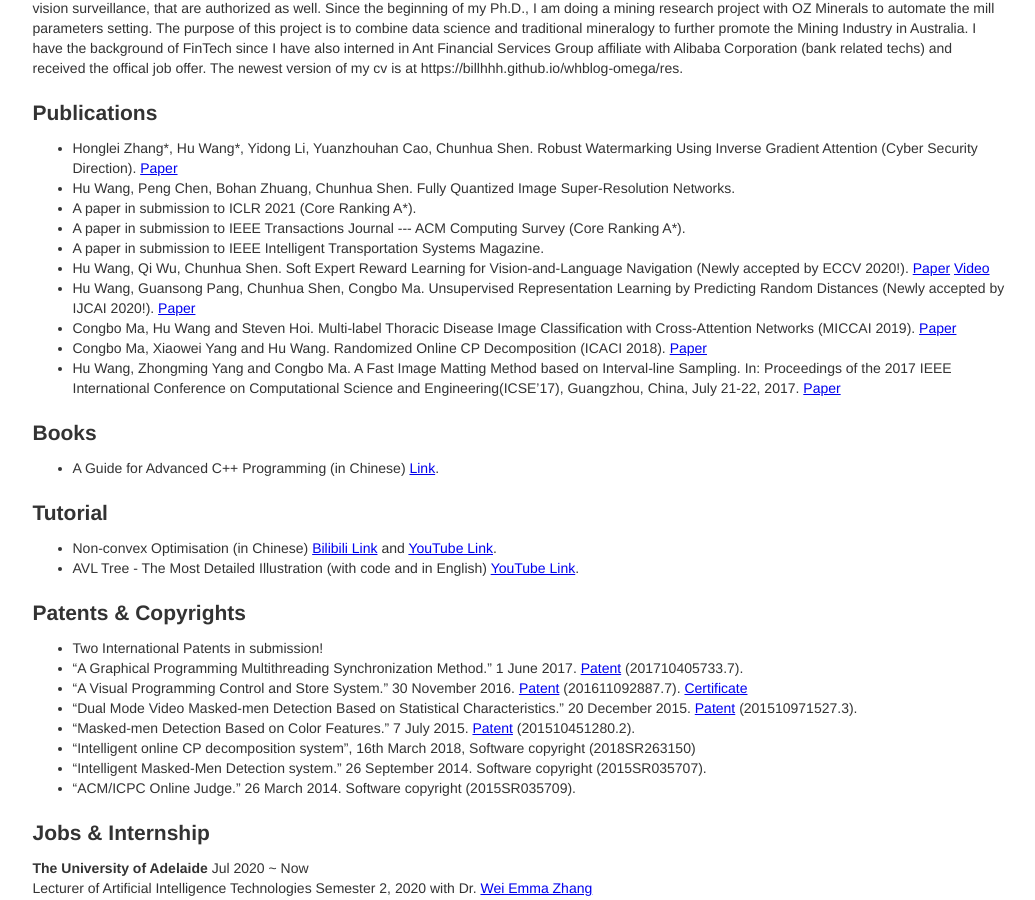
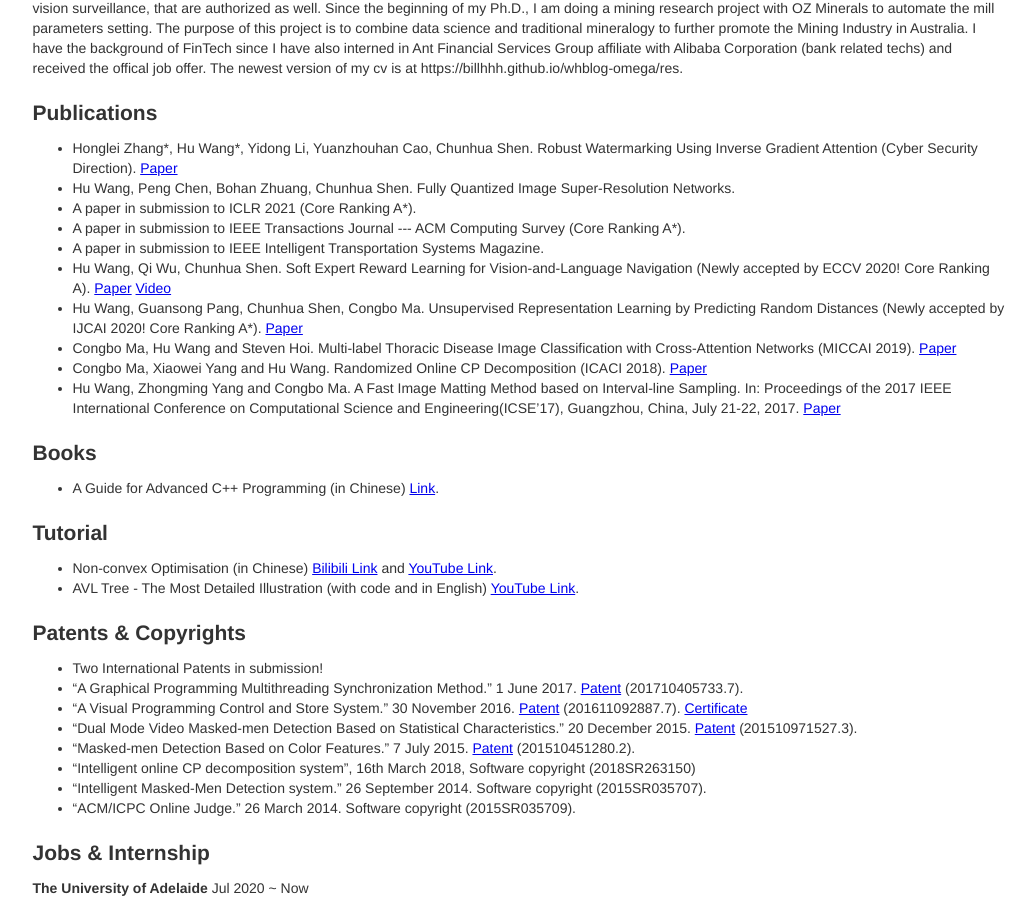
Before and after one commit to billhhh/whblog-omega, a Jekyll site: the page res/index.html, which Jekyll copies as it is, in a window 1280 px wide and 900 px high, scrolled down 472 px. Shown: the whole window, without its empty margins (120-1155 px from the left). Built offline with Jekyll 4.4.1, drawn with Linux system fonts in a browser that asks for light colours.

Commit message:
Update index.html

```diff
--- a/res/index.html
+++ b/res/index.html
@@ -74,10 +74,10 @@
             A paper in submission to IEEE Intelligent Transportation Systems Magazine.
           </li>
 	  <li>
-            Hu Wang, Qi Wu, Chunhua Shen. Soft Expert Reward Learning for Vision-and-Language Navigation (Newly accepted by ECCV 2020!). <a href = "https://arxiv.org/abs/2007.10835">Paper</a> <a href = "https://www.youtube.com/watch?v=mTMHju4F2UU">Video</a>
+            Hu Wang, Qi Wu, Chunhua Shen. Soft Expert Reward Learning for Vision-and-Language Navigation (Newly accepted by ECCV 2020! Core Ranking A). <a href = "https://arxiv.org/abs/2007.10835">Paper</a> <a href = "https://www.youtube.com/watch?v=mTMHju4F2UU">Video</a>
           </li>
           <li>
-            Hu Wang, Guansong Pang, Chunhua Shen, Congbo Ma. Unsupervised Representation Learning by Predicting Random Distances (Newly accepted by IJCAI 2020!). <a href = "https://arxiv.org/abs/1912.12186">Paper</a>
+            Hu Wang, Guansong Pang, Chunhua Shen, Congbo Ma. Unsupervised Representation Learning by Predicting Random Distances (Newly accepted by IJCAI 2020! Core Ranking A*). <a href = "https://arxiv.org/abs/1912.12186">Paper</a>
           </li>
           <li>
             Congbo Ma, Hu Wang and Steven Hoi. Multi-label Thoracic Disease Image Classification with Cross-Attention Networks (MICCAI 2019). <a href = "https://link.springer.com/chapter/10.1007/978-3-030-32226-7_81">Paper</a>
```
